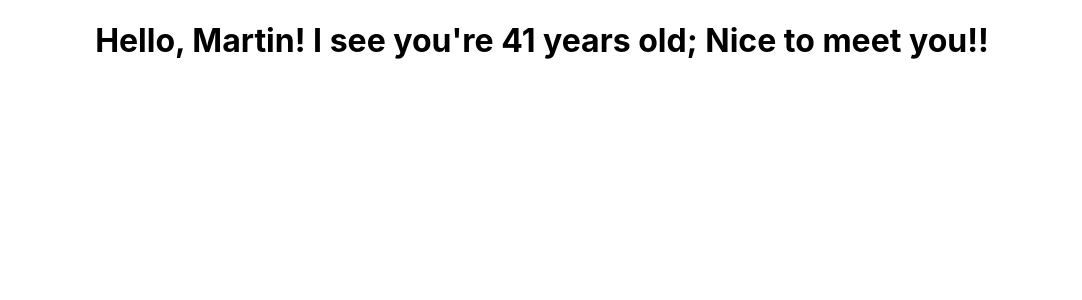
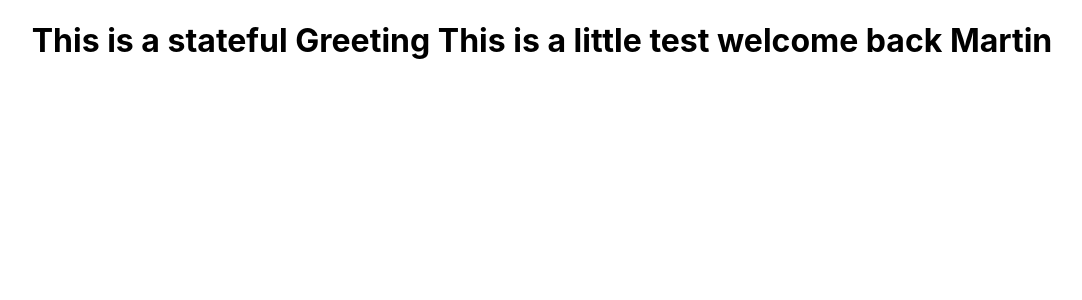
Before and after one commit to MartinBradbury/react-trial, a React (Create React App) app in the folder my-app/: page / in a window 1280 px wide. Shown: the top 300 px of the page, without its empty margins (98-1180 px from the left). Built offline with nearby package versions, Linux system fonts and the light colour scheme.

Commit message:
created a stateful class component and rendered in the app.

```diff
--- a/my-app/src/App.js
+++ b/my-app/src/App.js
@@ -1,11 +1,13 @@
 import logo from './logo.svg';
 import './App.css';
 import FunctionalGreetingNew from './components/FunctionalGreetingNew';
+import StatefulGreeting from './components/StatefulGreeting';
 
 function App() {
   return (
     <div className="App">
-      <FunctionalGreetingNew name="Martin" age="41" greeting="Nice to meet you!!" />
+      {/* <FunctionalGreetingNew name="Martin" age="41" greeting="Nice to meet you!!" /> */}
+      <StatefulGreeting greeting="This is a little test" name="Martin" />
     </div>
   );
 }
--- /dev/null
+++ b/my-app/src/components/StatefulGreeting.js
@@ -0,0 +1,11 @@
+import React from 'react';
+
+class StatefulGreeting extends React.Component {
+    render() {
+        return <h1>This is a stateful Greeting {this.props.greeting} welcome back {this.props.name} </h1>
+    }
+
+
+}
+
+export default StatefulGreeting
```
